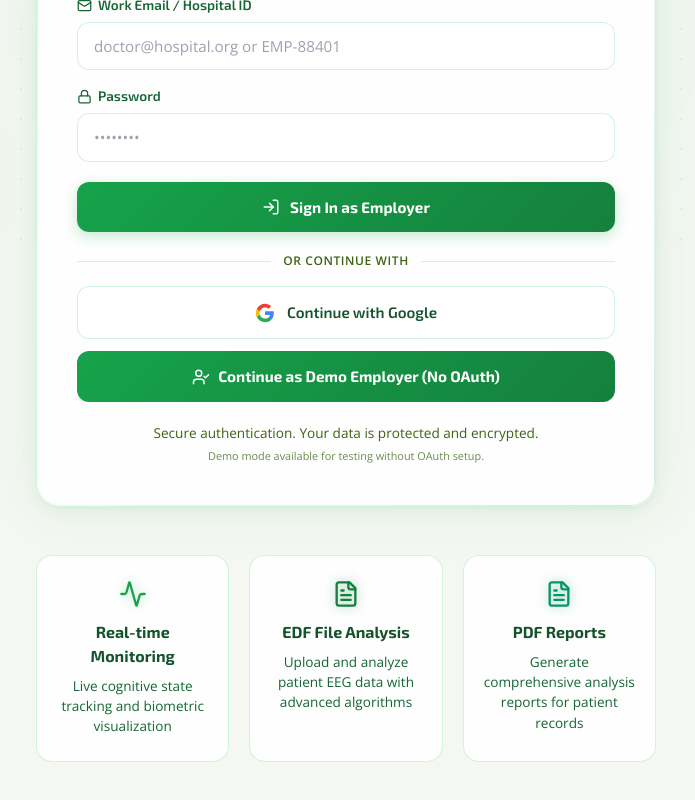
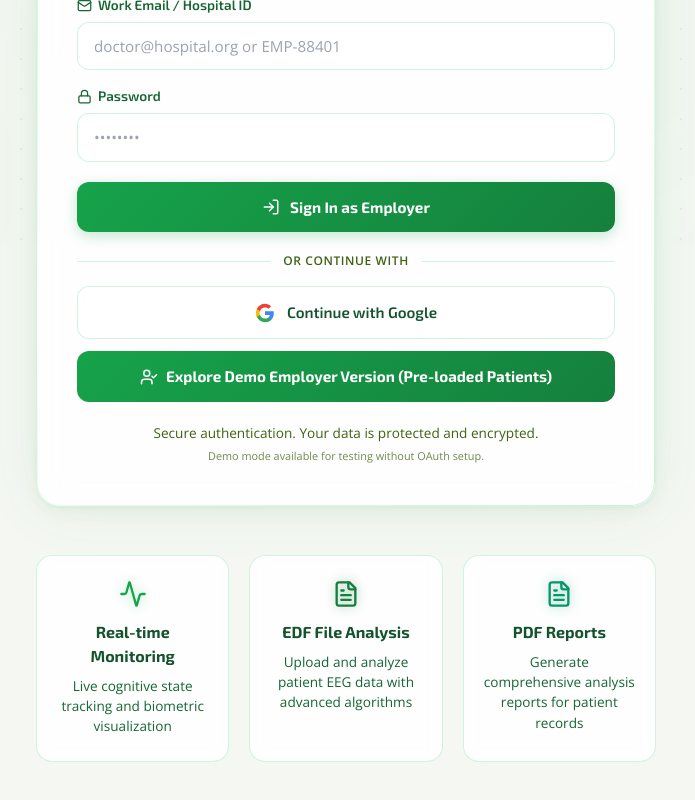
Before and after one commit to csneha9902/major-project-, a React (Vite) app in the folder frontend/: page / in a window 1280 px wide. Shown: the part 556-1356 px from the top of the page, without its empty margins (294-989 px from the left). Built offline with nearby package versions, Linux system fonts and the light colour scheme; no server answers.

Commit message:
fix: strictly isolate Demo Version screen from Live Working Space without overlapping datasets

```diff
--- a/frontend/src/components/EmployerWorkspaceDashboard.jsx
+++ b/frontend/src/components/EmployerWorkspaceDashboard.jsx
@@ -1016,23 +1016,33 @@ function AddPatientModal({ isOpen, onClose, onSavePatient }) {
   );
 }
 
-export default function EmployerWorkspaceDashboard({ onLogout }) {
+export default function EmployerWorkspaceDashboard({ onLogout, isDemo = false }) {
   const navigate = useNavigate();
 
   // Live Workspace Patient State (persisted in localStorage)
-  const [patients, setPatients] = useState(() => {
+  const [livePatients, setLivePatients] = useState(() => {
     const saved = localStorage.getItem('snn_live_patients');
     return saved ? JSON.parse(saved) : [];
   });
   const [isAddPatientModalOpen, setIsAddPatientModalOpen] = useState(false);
 
   useEffect(() => {
-    localStorage.setItem('snn_live_patients', JSON.stringify(patients));
-  }, [patients]);
+    if (!isDemo) {
+      localStorage.setItem('snn_live_patients', JSON.stringify(livePatients));
+    }
+  }, [livePatients, isDemo]);
+
+  // Isolate Demo Mode dataset from Live Workspace dataset
+  const patients = isDemo ? INITIAL_PATIENTS : livePatients;
 
   const handleSaveNewPatient = (newPatient) => {
-    const updated = [newPatient, ...patients];
-    setPatients(updated);
+    if (isDemo) {
+      setSelectedPatient(newPatient);
+      setActiveTab('patient-detail');
+      return;
+    }
+    const updated = [newPatient, ...livePatients];
+    setLivePatients(updated);
     setSelectedPatient(newPatient);
     setActiveTab('patient-detail');
   };
@@ -1195,6 +1205,13 @@ export default function EmployerWorkspaceDashboard({ onLogout }) {
           </div>
 
           <div className="topbar-actions flex items-center gap-2.5">
+            {isDemo && (
+              <span className="px-3 py-1.5 rounded-xl text-xs font-bold bg-amber-500/20 text-amber-300 border border-amber-500/40 flex items-center gap-1.5">
+                <Sparkles size={14} className="text-amber-400" />
+                <span>Demo Version Preview</span>
+              </span>
+            )}
+
             {/* Register Patient Button in Right Navigation Header */}
             <button
               className="px-3.5 py-2 rounded-xl text-xs font-bold bg-gradient-to-r from-emerald-600 to-emerald-800 hover:from-emerald-700 hover:to-emerald-900 text-white shadow-md transition-all flex items-center gap-1.5 border border-emerald-500/40"
@@ -1226,7 +1243,7 @@ export default function EmployerWorkspaceDashboard({ onLogout }) {
 
             <button className="topbar-logout-btn" onClick={onLogout}>
               <LogOut size={16} />
-              <span>Logout</span>
+              <span>{isDemo ? 'Exit Demo' : 'Logout'}</span>
             </button>
           </div>
         </header>
--- a/frontend/src/main.jsx
+++ b/frontend/src/main.jsx
@@ -7,6 +7,7 @@ import Dashboard from "./pages/Dashboard";
 import AnalysisView from "./pages/AnalysisView";
 import ProtectedRoute from "./components/ProtectedRoute";
 import AuthCallback from "./pages/AuthCallback";
+import EmployerWorkspaceDashboard from "./components/EmployerWorkspaceDashboard";
 import "./index.css";
 
 ReactDOM.createRoot(document.getElementById("root")).render(
@@ -16,6 +17,7 @@ ReactDOM.createRoot(document.getElementById("root")).render(
         <Routes>
           <Route path="/" element={<LandingPage />} />
           <Route path="/auth/callback" element={<AuthCallback />} />
+          <Route path="/demo" element={<EmployerWorkspaceDashboard isDemo={true} onLogout={() => window.location.href = '/'} />} />
           <Route
             path="/dashboard"
             element={
--- a/frontend/src/pages/LandingPage.jsx
+++ b/frontend/src/pages/LandingPage.jsx
@@ -162,9 +162,18 @@ export default function LandingPage() {
               Continue with Google
             </button>
 
-            <button className="btn-demo-login flex items-center justify-center gap-2" onClick={handleGoogleLogin}>
+            <button
+              className="btn-demo-login flex items-center justify-center gap-2"
+              onClick={() => {
+                if (activeTab === 'employer') {
+                  navigate('/demo');
+                } else {
+                  handleGoogleLogin();
+                }
+              }}
+            >
               <UserCheck size={18} />
-              {activeTab === 'employer' ? 'Continue as Demo Employer (No OAuth)' : 'Continue as Demo User (No OAuth)'}
+              {activeTab === 'employer' ? 'Explore Demo Employer Version (Pre-loaded Patients)' : 'Continue as Demo User (No OAuth)'}
             </button>
 
             <p className="landing-note">
```
